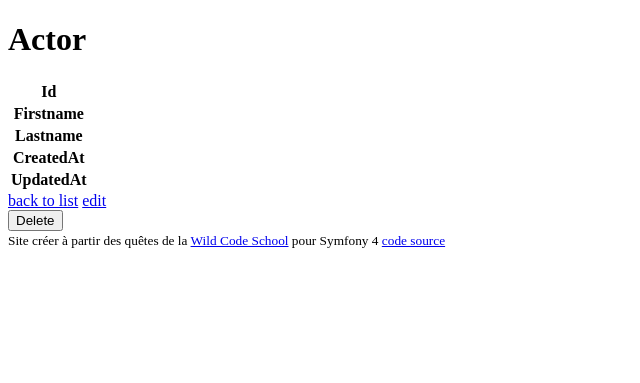
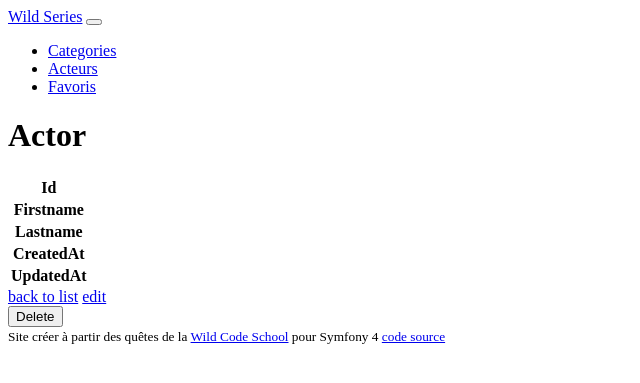
Before and after one commit to Aurelie-feyzin/Series, a Symfony app: template templates/actor/show.html.twig in a window 1280 px wide. Shown: the top 383 px of the page, without its empty margins (0-640 px from the left). Run offline with Twig, Linux system fonts and the light colour scheme; the template is opened without the code that fills it, so the values that code supplies are empty; some libraries are stand-ins or nearby versions.

Commit message:
Création de la navbar - création indexNavbar dans CategoryController - création showProgramsByCategory dans ProgramController - création template _categories - modification config - ajout test

```diff
--- /dev/null
+++ b/templates/_navbar.html.twig
@@ -0,0 +1,46 @@
+<nav class="navbar navbar-expand-lg navbar-dark bg-dark">
+    <a class="navbar-brand" href="{{ path('index') }}">Wild Series</a>
+    <button class="navbar-toggler" type="button" data-toggle="collapse" data-target="#navbarSupportedContent"
+            aria-controls="navbarSupportedContent" aria-expanded="false" aria-label="Toggle navigation">
+        <span class="navbar-toggler-icon"></span>
+    </button>
+
+    <div class="collapse navbar-collapse" id="navbarSupportedContent">
+        <ul class="navbar-nav mr-auto">
+            <li class="nav-item dropdown">
+                <a class="nav-link dropdown-toggle" href="{{ path('category_index') }}" id="navbarDropdownMenuLink" data-toggle="dropdown" aria-haspopup="true" aria-expanded="false">
+                    Categories
+                </a>
+                <div class="dropdown-menu">
+                    {{ render(path('category_navbar')) }}
+                </div>
+            </li>
+            <li class="nav-item">
+                <a class="nav-link" href="{{ path('actor_index') }}">Acteurs</a>
+            </li>
+            <li class="nav-item">
+                <a class="nav-link" href="#">Favoris</a>
+            </li>
+        </ul>
+        {% if searchNavBar is defined %}
+            {{ form_start(searchNavBar) }}
+            <div class="input-group">
+                <div class="input-group-prepend">
+                    <span class="input-group-text"><i class="fa fa-search" aria-hidden="true"></i></span>
+                </div>
+                {{ form_widget(searchNavBar.searchField) }}
+                <div class="input-group-append">
+                    {{ form_widget(searchNavBar.searchProgram, {'attr': {'class': 'btn btn-outline-secondary'}}) }}
+                    <button type="button" class="btn btn-outline-secondary dropdown-toggle dropdown-toggle-split"
+                            data-toggle="dropdown" aria-haspopup="true" aria-expanded="false">
+                        <span class="sr-only">Toggle Dropdown</span>
+                    </button>
+                    <div class="dropdown-menu">
+                        {{ form_widget(searchNavBar.searchActor, {'attr': {'class': 'dropdown-item'}}) }}
+                    </div>
+                </div>
+            </div>
+            {{ form_end(searchNavBar) }}
+        {% endif %}
+    </div>
+</nav>
--- a/templates/base.html.twig
+++ b/templates/base.html.twig
@@ -9,6 +9,7 @@
     </head>
     <body>
     <header>
+        {{ include('_navbar.html.twig') }}
     </header>
     <main>
         {% block main %}{% endblock %}
--- /dev/null
+++ b/templates/category/_categories.html.twig
@@ -0,0 +1,3 @@
+{% for category in categories %}
+    <a href="{{ path('program_by_category', {'categorySlug': category.slug}) }}">{{ category.name }}</a><br>
+{% endfor %}
```
Also changed, not shown: assets/css/app.scss (+8 -0 lines), src/Controller/CategoryController.php (+10 -0 lines), src/Controller/ProgramController.php (+26 -0 lines), tests/Controller/HomeControllerTest.php (+6 -0 lines), 1 other file.
